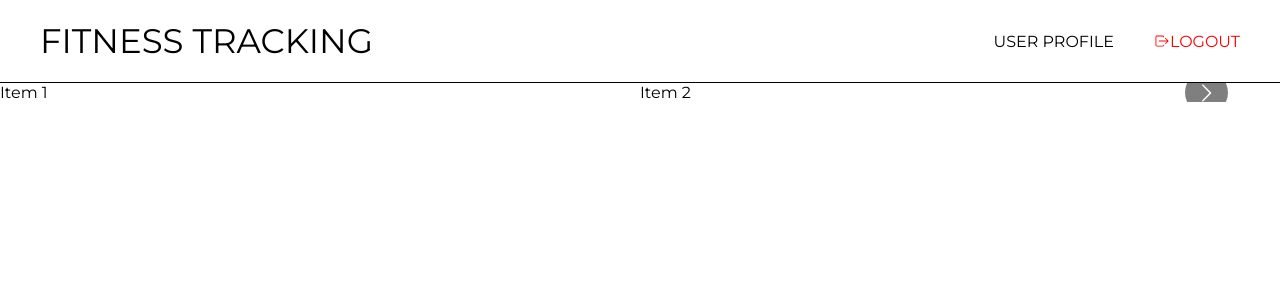
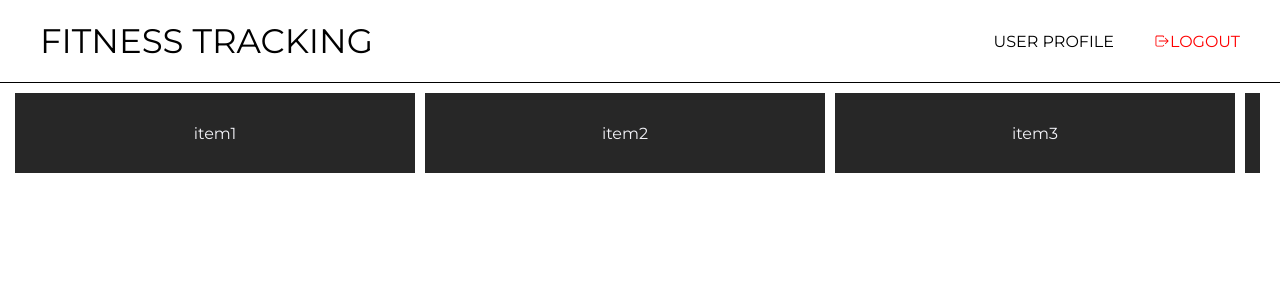
Before and after one commit to JKukielski/fitness-tracking-app, a React (Vite) app in the folder frontend/: page / in a window 1280 px wide. Shown: the top 300 px of the page. Built offline with nearby package versions, Linux system fonts and the light colour scheme; sample sign-in values are in the browser's storage.

Commit message:
Modified the carousel to scroll element

```diff
--- a/frontend/src/components/CarouselComponent.jsx
+++ b/frontend/src/components/CarouselComponent.jsx
@@ -1,34 +1,18 @@
-import Carousel from 'react-multi-carousel';
-import 'react-multi-carousel/lib/styles.css';
-
-const responsive = {
-  superLargeDesktop: {
-    // the naming can be any, depends on you.
-    breakpoint: { max: 4000, min: 3000 },
-    items: 5,
-  },
-  desktop: {
-    breakpoint: { max: 3000, min: 1024 },
-    items: 3,
-  },
-  tablet: {
-    breakpoint: { max: 1024, min: 464 },
-    items: 2,
-  },
-  mobile: {
-    breakpoint: { max: 464, min: 0 },
-    items: 1,
-  },
-};
+import { useState } from 'react';
+import '../styles/CarouselComponent.css';
 
 const CarouselComponent = () => {
+  const items = ['item1', 'item2', 'item3', 'item4', 'item5'];
+  const [currentElement, setCurrentElement] = useState(0);
+
   return (
-    <Carousel responsive={responsive}>
-      <div>Item 1</div>
-      <div>Item 2</div>
-      <div>Item 3</div>
-      <div>Item 4</div>
-    </Carousel>
+    <div className="carousel-container">
+      {items.map((item, index) => (
+        <div key={index} className="carousel-item">
+          {item}
+        </div>
+      ))}
+    </div>
   );
 };
 
--- /dev/null
+++ b/frontend/src/styles/CarouselComponent.css
@@ -0,0 +1,18 @@
+.carousel-container {
+    display: flex;
+    width: calc(100% - 20px);
+    padding: 10px;
+    overflow-y: hidden;
+    overflow-x: scroll;
+}
+
+.carousel-item {
+    min-width: 400px;
+    height: 80px;
+    margin: 0 5px;
+    background-color: var(--color-primary-dark);
+    display: flex;
+    justify-content: center;
+    align-items: center;
+    color: var(--color-contrast)
+}
```
